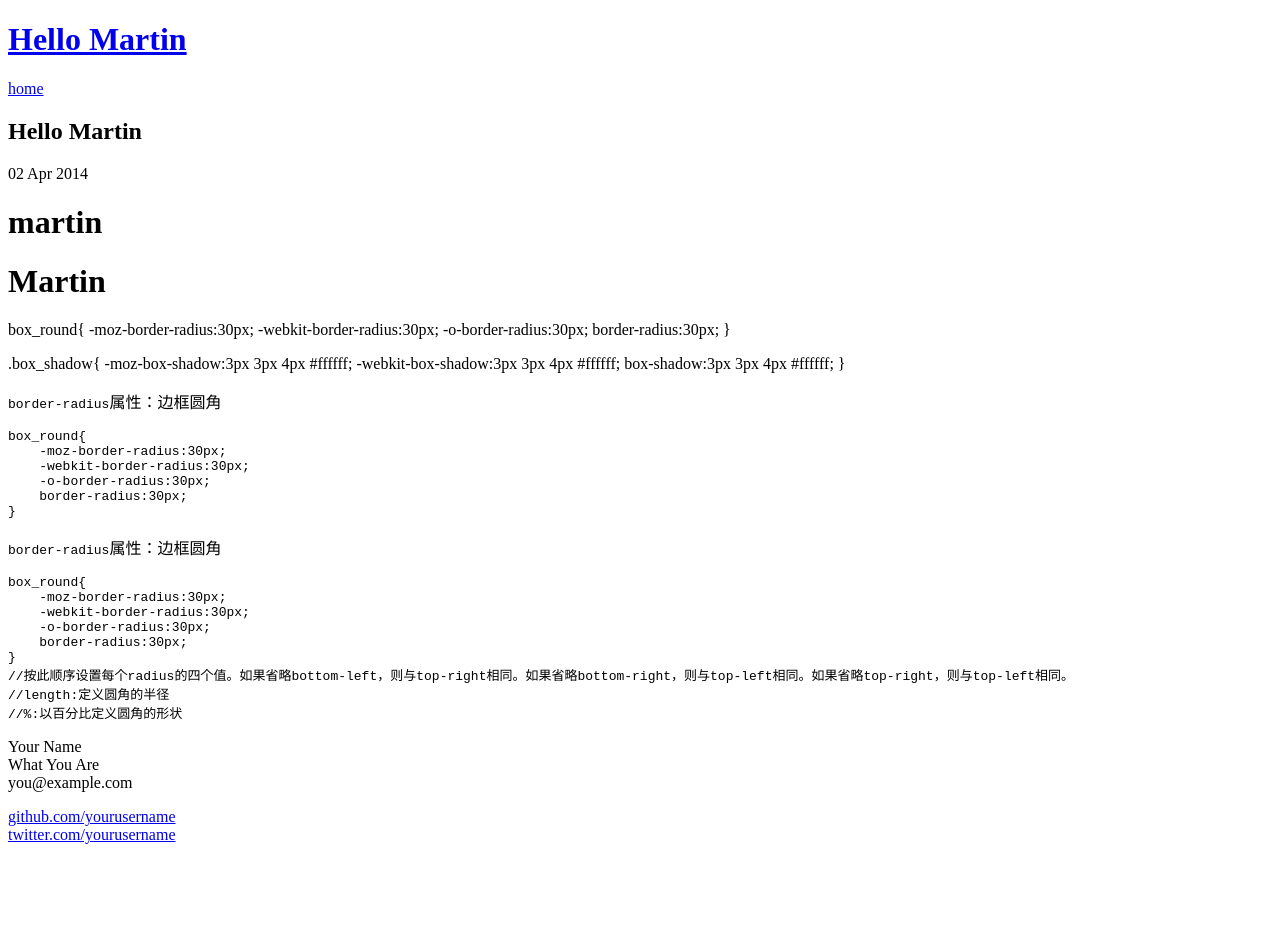
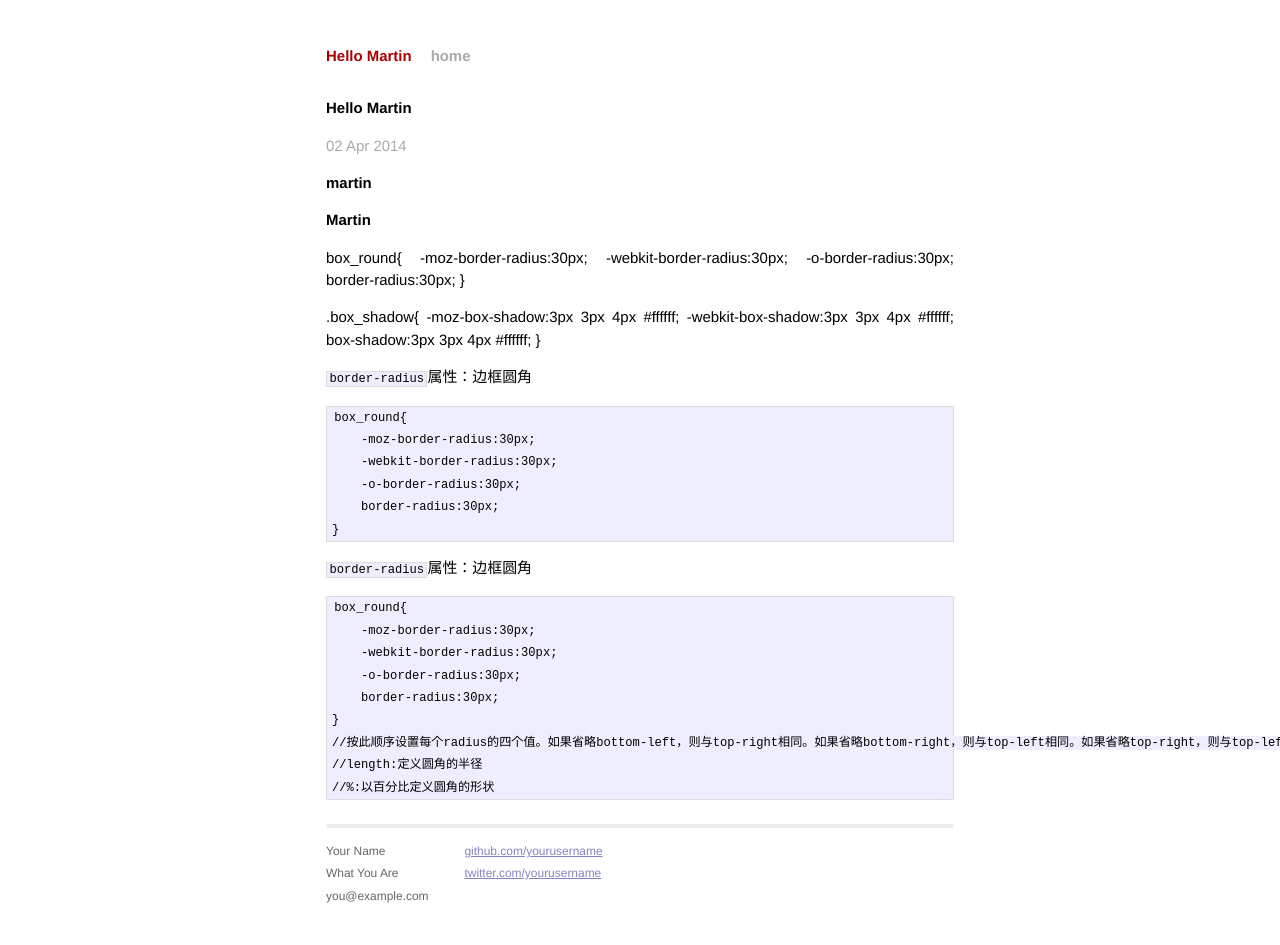
Before and after one commit to Martin0809/blog, a Jekyll site: the page built from _posts/2014-04-02-hello-martin.markdown, in a window 1280 px wide. Built offline with Jekyll 4.4.1, drawn with Linux system fonts in a browser that asks for light colours; Markdown is read by kramdown in place of the engine named in the settings; before the commit the page ends 900 px from its top, so only the background shows below that.

Commit message:
Update default.html

```diff
--- a/_layouts/default.html
+++ b/_layouts/default.html
@@ -7,10 +7,10 @@
         <meta name="viewport" content="width=device-width">
 
         <!-- syntax highlighting CSS -->
-        <link rel="stylesheet" href="../css/syntax.css">
+        <link rel="stylesheet" href="/css/syntax.css">
 
         <!-- Custom CSS -->
-        <link rel="stylesheet" href="../css/main.css">
+        <link rel="stylesheet" href="/css/main.css">
 
     </head>
     <body>
```
